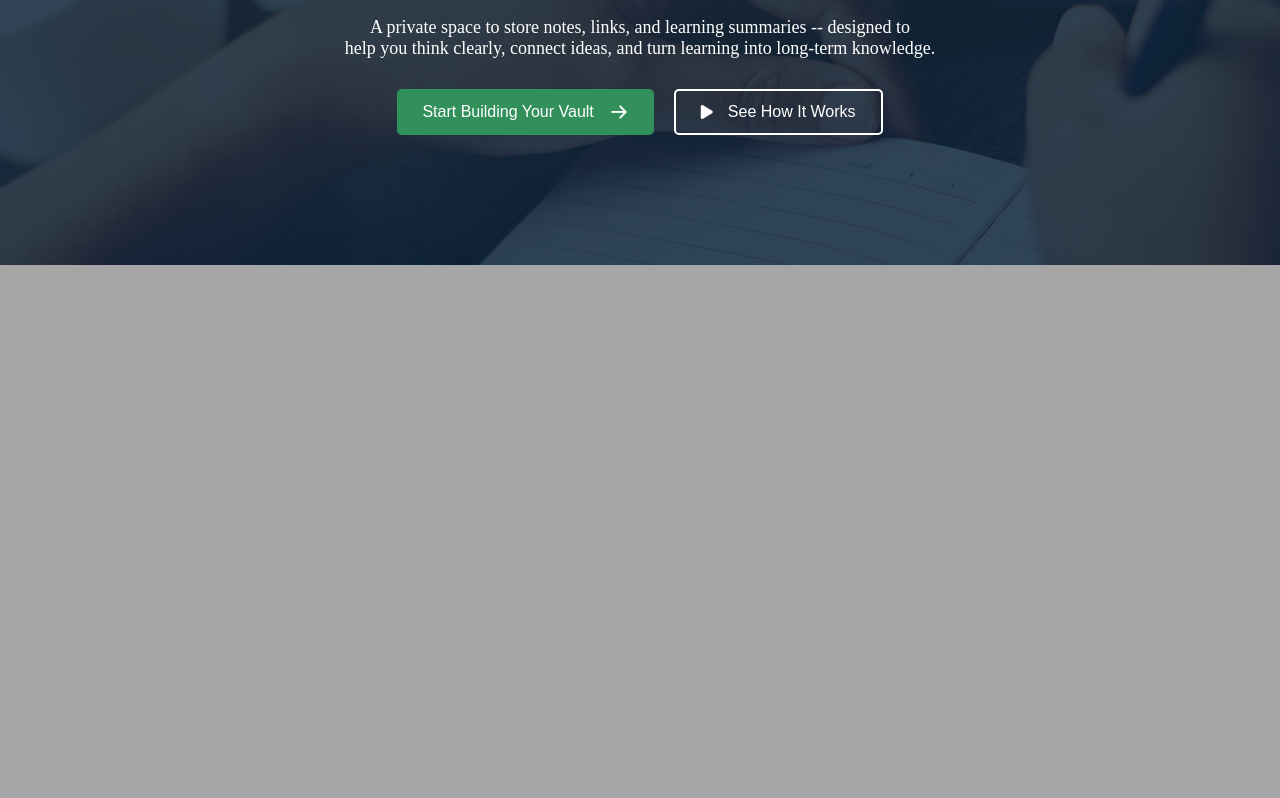
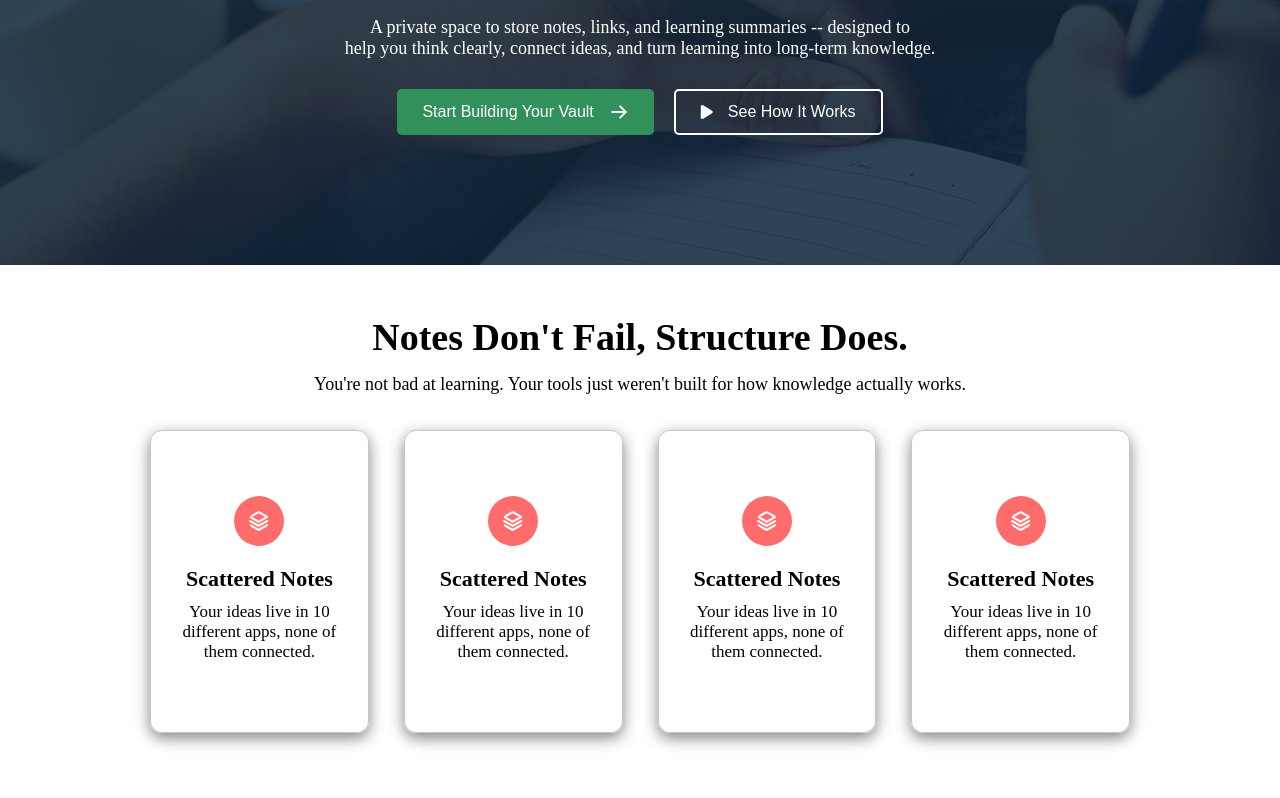
Before and after one commit to abuhanif95/Knowledge-Vault, a plain HTML site: page index.html in a window 1280 px wide. Shown: the part 428-1226 px from the top of the page. Before the commit the page ends 800 px from the top, so only its background shows below. Drawn offline with Linux system fonts and the light colour scheme.

Commit message:
Complete the details section

```diff
--- a/index.html
+++ b/index.html
@@ -67,6 +67,59 @@
           </div>
         </div>
       </section>
+
+      <section class="details-section">
+        <div class="container">
+          <div class="details-title-description">
+            <h2>Notes Don't Fail, Structure Does.</h2>
+            <p>
+              You're not bad at learning. Your tools just weren't built for how
+              knowledge actually works.
+            </p>
+          </div>
+          <div class="details-cards">
+            <div class="details-card">
+              <div class="details-card-icon">
+                <img src="./assets/Vector.png" alt="Vector Icon" />
+              </div>
+              <h3>Scattered Notes</h3>
+              <p>
+                Your ideas live in 10 different apps, none of them connected.
+              </p>
+            </div>
+
+            <div class="details-card">
+              <div class="details-card-icon">
+                <img src="./assets/Vector.png" alt="Vector Icon" />
+              </div>
+              <h3>Scattered Notes</h3>
+              <p>
+                Your ideas live in 10 different apps, none of them connected.
+              </p>
+            </div>
+
+            <div class="details-card">
+              <div class="details-card-icon">
+                <img src="./assets/Vector.png" alt="Vector Icon" />
+              </div>
+              <h3>Scattered Notes</h3>
+              <p>
+                Your ideas live in 10 different apps, none of them connected.
+              </p>
+            </div>
+
+            <div class="details-card">
+              <div class="details-card-icon">
+                <img src="./assets/Vector.png" alt="Vector Icon" />
+              </div>
+              <h3>Scattered Notes</h3>
+              <p>
+                Your ideas live in 10 different apps, none of them connected.
+              </p>
+            </div>
+          </div>
+        </div>
+      </section>
     </main>
   </body>
 </html>
--- a/style.css
+++ b/style.css
@@ -154,3 +154,83 @@ header {
   justify-content: center;
   align-items: center;
 }
+
+/* Details Section */
+
+.details-section {
+  padding: 50px 0;
+  background-color: white;
+}
+
+.details-section .container {
+  display: flex;
+  flex-direction: column;
+  gap: 20px;
+  justify-content: center;
+  align-items: center;
+}
+
+.details-section .details-title-description {
+  display: flex;
+  flex-direction: column;
+  gap: 15px;
+  justify-content: center;
+  align-items: center;
+}
+
+.details-title-description h2 {
+  font-size: 38px;
+  font-weight: 700;
+}
+
+.details-title-description p {
+  font-size: 18px;
+}
+
+.details-section .details-cards {
+  display: flex;
+  gap: 35px;
+  margin: 15px 0;
+  justify-content: space-around;
+}
+
+.details-cards .details-card {
+  display: flex;
+  flex-direction: column;
+  gap: 10px;
+  border: 1px solid rgb(198, 198, 198);
+  border-radius: 12px;
+  justify-content: center;
+  align-items: center;
+  box-shadow: 0 5px 15px rgba(0, 0, 0, 0.486);
+  padding: 15px;
+}
+
+.details-card .details-card-icon {
+  height: 50px;
+  width: 50px;
+  border-radius: 50%;
+  display: flex;
+  justify-content: center;
+  align-items: center;
+  background-color: rgb(255, 108, 108);
+  margin-top: 50px;
+  margin-bottom: 10px;
+}
+
+.details-card-icon img {
+  height: 20px;
+  width: 20px;
+  border-radius: 50%;
+  color: white;
+}
+
+.details-card h3 {
+  font-size: 22px;
+}
+
+.details-card p {
+  font-size: 17px;
+  text-align: center;
+  margin-bottom: 55px;
+}
```
